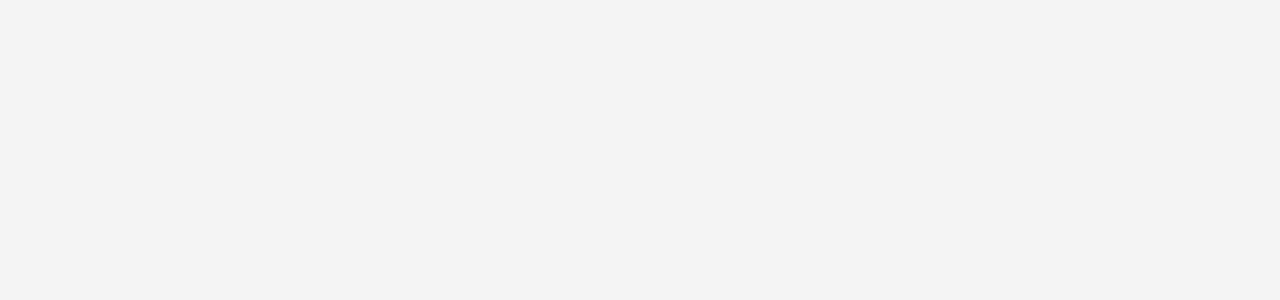
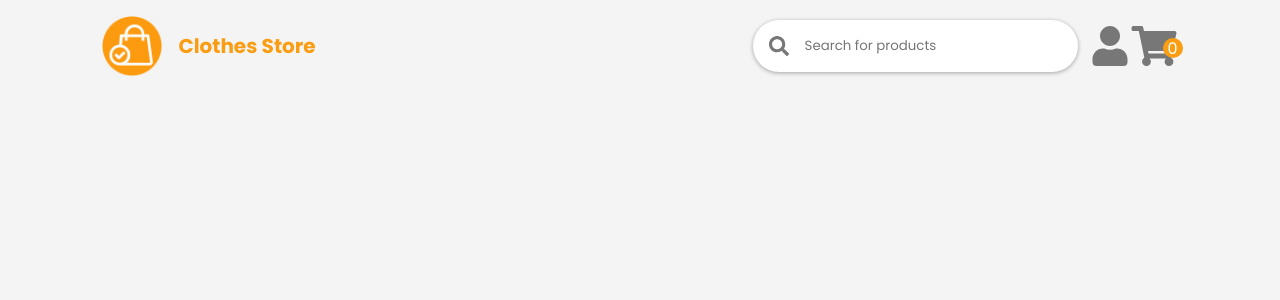
Before and after one commit to Dhia-Ben-Hamouda/Clothes-Store-React-JS, a React (Create React App) app: page /cart in a window 1280 px wide. Before the commit this address had no page. Shown: the top 300 px of the page. Built offline with nearby package versions, Linux system fonts and the light colour scheme.

Commit message:
working on products page

```diff
--- a/src/components/App.jsx
+++ b/src/components/App.jsx
@@ -1,6 +1,8 @@
 import React from "react";
 import Home from "./Home.jsx";
 import Products from "./Products.jsx";
+import Cart from "./Cart.jsx";
+import Auth from "./Auth.jsx";
 import { Routes , Route } from "react-router-dom";
 
 const App = ()=>{
@@ -9,6 +11,8 @@ const App = ()=>{
       <Routes>
         <Route path="/" element={<Home/>} />
         <Route path="/allProducts" element={<Products/>} />
+        <Route path="/cart" element={ <Cart/> } />
+        <Route path="/auth" element={ <Auth/> }/>
       </Routes>
     </>
   )
--- a/src/components/Cart.jsx
+++ b/src/components/Cart.jsx
@@ -0,0 +1,14 @@
+import React from "react";
+import Navbar from "./Navbar";
+
+const Cart = ()=>{
+  return(
+    <>
+      <section id="cart">
+        <Navbar/>
+      </section>
+    </>
+  )
+}
+
+export default Cart;
--- a/src/components/Navbar.jsx
+++ b/src/components/Navbar.jsx
@@ -6,9 +6,14 @@ import { useState } from "react";
 const Navbar = () => {
   const [search, setSearch] = useState("");
 
+  function clickHandler()
+  {
+    window.location.href = "/"
+  }
+
   return (
     <nav>
-      <div className="logo">
+      <div className="logo" onClick={clickHandler}>
         <img src={logo} alt="" />
         <h1>Clothes Store</h1>
       </div>
@@ -22,10 +27,10 @@ const Navbar = () => {
           />
         </div>
         <div>
-          <a href="#">
+          <a href="/auth">
             <FaUser className="icon" />
           </a>
-          <a href="#">
+          <a href="/cart">
             <FaShoppingCart className="icon cart" />
           </a>
           <div className="count">
--- /dev/null
+++ b/src/styles/_cart.scss
@@ -0,0 +1,3 @@
+#cart{
+  padding-inline:8vw;
+}
--- a/src/styles/_navbar.scss
+++ b/src/styles/_navbar.scss
@@ -6,6 +6,7 @@ nav {
   .logo {
     display: flex;
     align-items: center;
+    cursor: pointer;
 
     h1 {
       color: $primary;
--- a/src/styles/styles.scss
+++ b/src/styles/styles.scss
@@ -24,3 +24,4 @@ body{
 @import "./navbar.scss";
 @import "./home.scss";
 @import "./products.scss";
+@import "./cart.scss";
```
